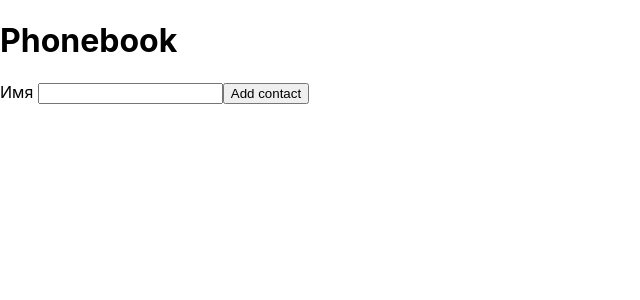
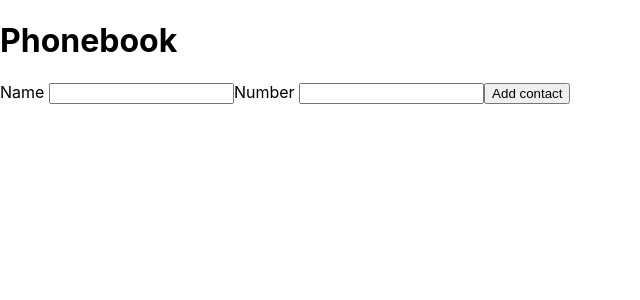
Before and after one commit to yaroslav-kulyk/goit-react-hw-02-phonebook, a React (Create React App) app: page / in a window 1280 px wide. Shown: the top 300 px of the page, without its empty margins (0-640 px from the left). Built offline with nearby package versions, Linux system fonts and the light colour scheme.

Commit message:
covered step 2

```diff
--- a/src/App.js
+++ b/src/App.js
@@ -6,6 +6,7 @@ class App extends Component {
   state = {
     contacts: [],
     name: '',
+    number: '',
   };
 
   onChange = e => {
@@ -17,7 +18,11 @@ class App extends Component {
     console.log(this.state.contacts);
     const newArr = [
       ...this.state.contacts,
-      { id: shortid.generate(), name: this.state.name },
+      {
+        id: shortid.generate(),
+        name: this.state.name,
+        number: this.state.number,
+      },
     ];
     // const newArr = this.state.contacts.concat([
     //   { id: 'id-1', name: this.state.name },
@@ -27,7 +32,7 @@ class App extends Component {
   };
 
   reset = () => {
-    this.setState({ name: '' });
+    this.setState({ name: '', number: '' });
   };
 
   render() {
@@ -36,14 +41,26 @@ class App extends Component {
         <h1>Phonebook</h1>
         <form onSubmit={this.onSubmit}>
           <label>
-            Имя{' '}
+            Name{' '}
             <input
               type="text"
               name="name"
-              value={this.state.name}
               pattern="^[a-zA-Zа-яА-Я]+(([' -][a-zA-Zа-яА-Я ])?[a-zA-Zа-яА-Я]*)*$"
               title="Имя может состоять только из букв, апострофа, тире и пробелов. Например Adrian, Jacob Mercer, Charles de Batz de Castelmore d'Artagnan и т. п."
               required
+              value={this.state.name}
+              onChange={this.onChange}
+            />
+          </label>
+          <label>
+            Number{' '}
+            <input
+              type="tel"
+              name="number"
+              pattern="\+?\d{1,4}?[-.\s]?\(?\d{1,3}?\)?[-.\s]?\d{1,4}[-.\s]?\d{1,4}[-.\s]?\d{1,9}"
+              title="Номер телефона должен состоять цифр и может содержать пробелы, тире, круглые скобки и может начинаться с +"
+              required
+              value={this.state.number}
               onChange={this.onChange}
             />
           </label>
@@ -52,7 +69,11 @@ class App extends Component {
 
         <ul>
           {this.state.contacts.map(contact => {
-            return <li key={contact.id}>{contact.name}</li>;
+            return (
+              <li key={contact.id}>
+                {contact.name}: {contact.number}
+              </li>
+            );
           })}
         </ul>
       </div>
```
